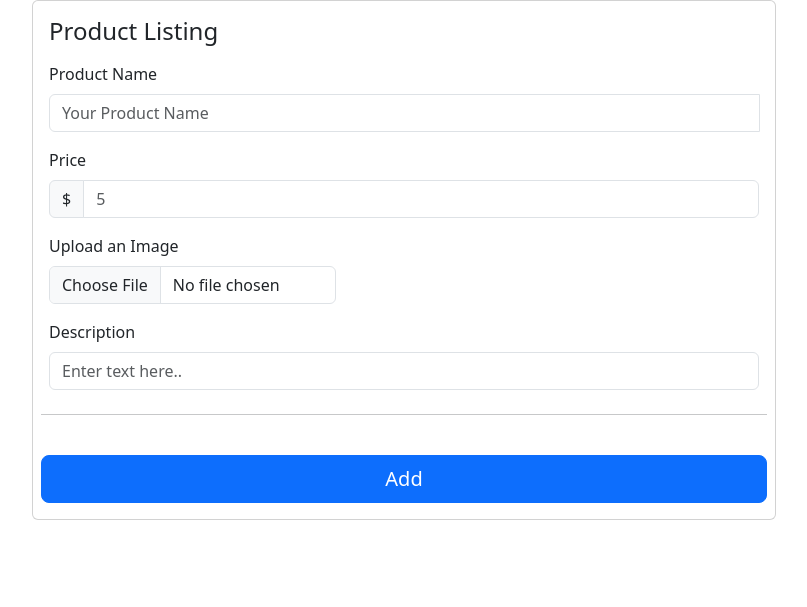
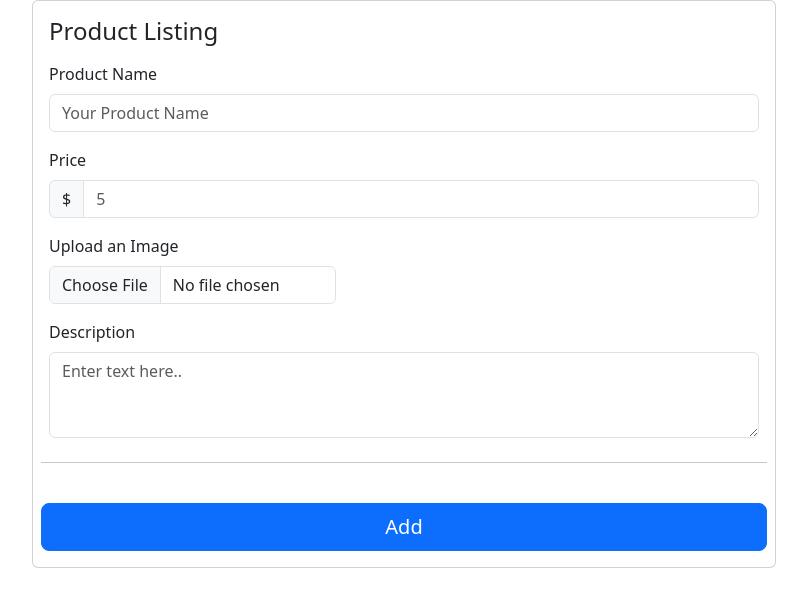
Before and after one commit to forkyouabhi/Ecothread, a Node server app: page /admin/add-product in a window 1280 px wide. Shown: the part 73-680 px from the top of the page, without its empty margins (50-857 px from the left). Run offline with Node 20, Linux system fonts and the light colour scheme; the visitor is signed in with stand-in values (Sample User, id 1); some libraries are stand-ins or nearby versions.

Commit message:
🎨 Palette: Improve add product form UX
Co-authored-by: forkyouabhi <42892904+forkyouabhi@users.noreply.github.com>

```diff
--- a/views/addproduct.hbs
+++ b/views/addproduct.hbs
@@ -28,9 +28,6 @@
                             <div class="invalid-feedback">
                                 Product Name is required.
                             </div>
-                            <div data-lastpass-icon-root="true"
-                                style="position: relative !important; height: 0px !important; width: 0px !important; float: left !important;">
-                            </div>
                         </div>
                     </div>
 
@@ -48,15 +45,15 @@
 
                     <div class="col-md-5">
                         <label for="image" class="form-label">Upload an Image</label>
-                        <input type="file" class="form-control image" id="image" name="image" required="">
+                        <input type="file" class="form-control image" id="image" name="image" accept="image/*" required="">
                         <div class="invalid-feedback">
                             Please upload a product image.
                         </div>
                     </div>
                     <div class="col-12">
                         <label for="description" class="form-label">Description</label>
-                        <input type="text" class="form-control" id="description" placeholder="Enter text here.."
-                            name="description" required="">
+                        <textarea class="form-control" id="description" placeholder="Enter text here.."
+                            name="description" rows="3" required=""></textarea>
                         <div class="invalid-feedback">
                             Please write a brief description.
                         </div>
```
Also changed, not shown: .Jules/palette.md.
